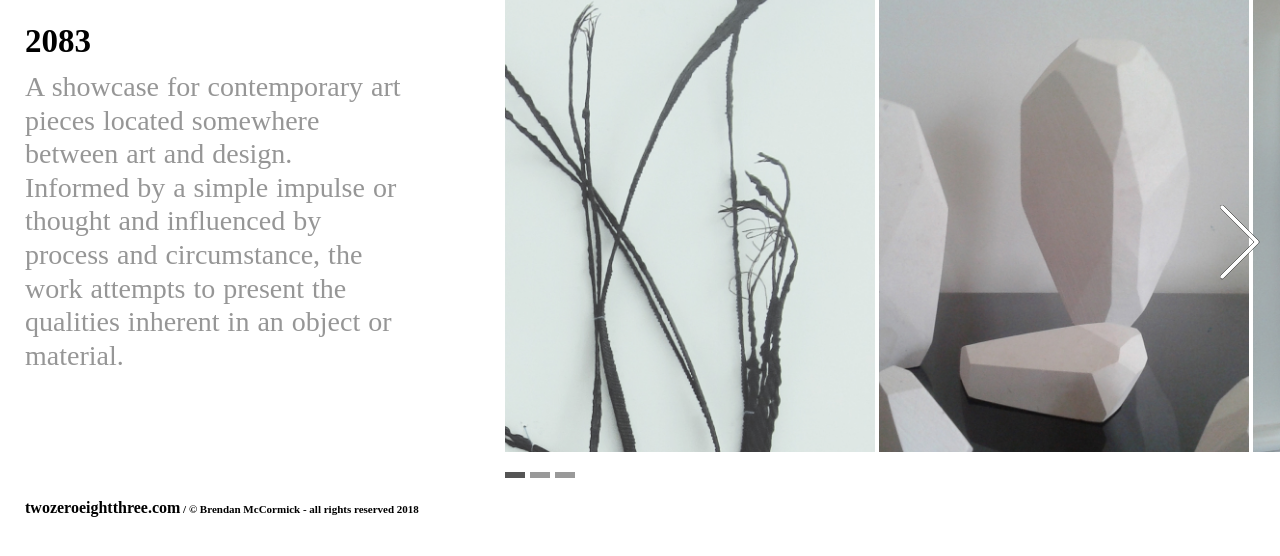
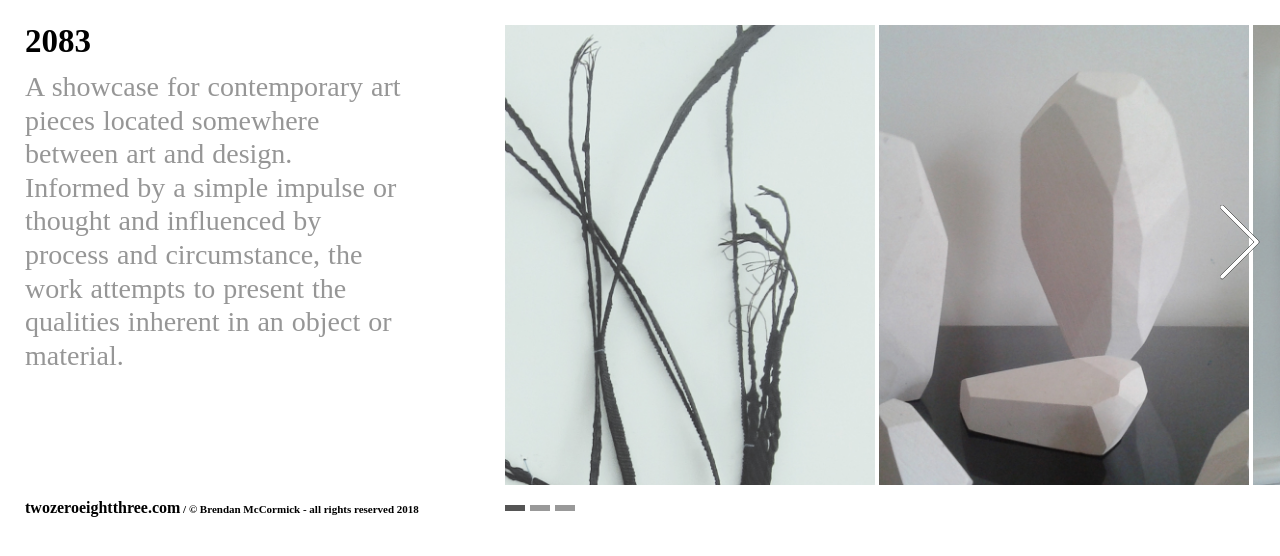
Before and after one commit to twozeroeightthree/website, a Jekyll site: the page built from index.html, in a window 1280 px wide. Shown: the top 556 px of the page. Built offline with Jekyll 4.4.1, drawn with Linux system fonts in a browser that asks for light colours; some web fonts are replaced; the list of posts is cut into pages by our own code.

Commit message:
2018-03-20_22:53

```diff
--- a/assets/main.css
+++ b/assets/main.css
@@ -17,7 +17,7 @@
 h2 { font-size: 24px; font-weight: bold;}
 h3 { font-size: 20px; font-weight: bold;}
 
-#title a{ text-decoration:none; font-size: 33px; position: fixed;}
+#title a{ text-decoration:none; font-size: 33px;}
 
 /* Structure of the website */
 
```
Also changed, not shown: 1 other file.
